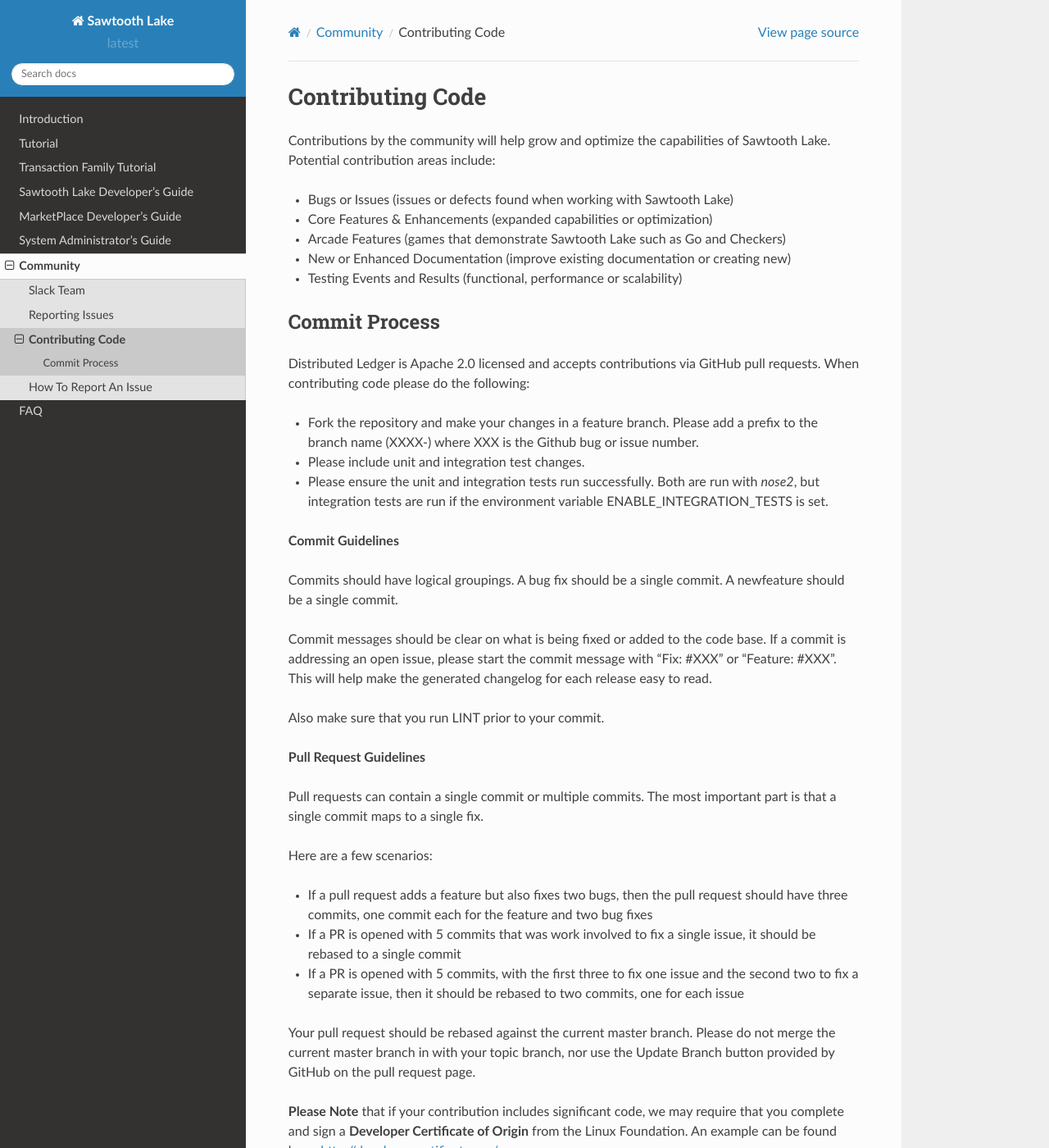
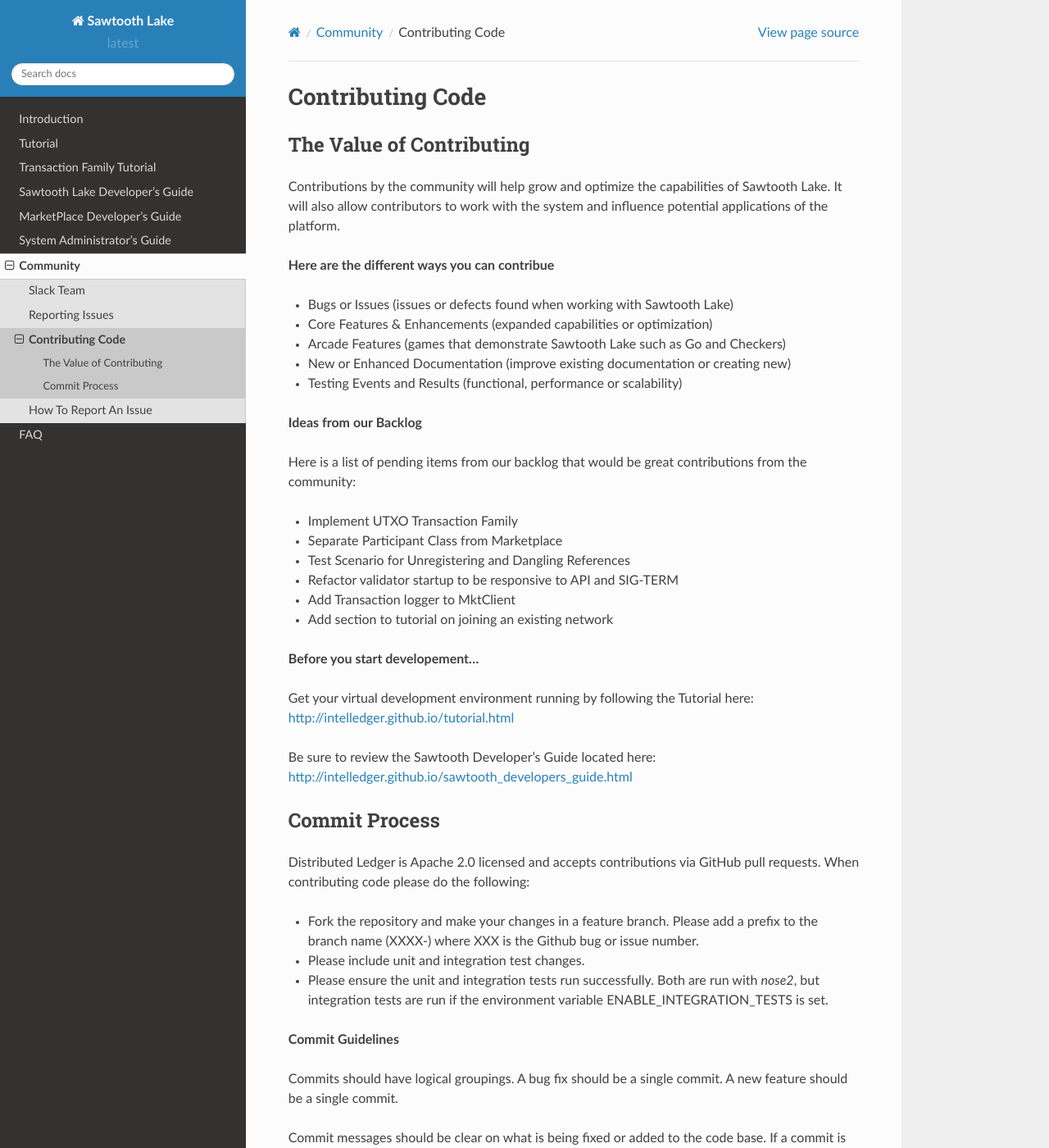
Before and after one commit to hyperledger-archives/sawtooth-core, a Sphinx documentation site: the page built from source/community/contributing.rst, in a window 1280 px wide and 1400 px high. Shown: the whole window at 82% size. Built offline with Sphinx 7.4.7 and the Read the Docs theme 2.0.0, drawn with Linux system fonts in a browser that asks for light colours; pages that are not in the unit, such as notebooks, are missing from menus.

Commit message:
Added contribution ideas

```diff
--- a/source/community/contributing.rst
+++ b/source/community/contributing.rst
@@ -2,14 +2,41 @@
 Contributing Code
 -----------------
 
+=========================
+The Value of Contributing
+=========================
+
 Contributions by the community will help grow and optimize the capabilities of
-Sawtooth Lake.  Potential contribution areas include:
+Sawtooth Lake. It will also allow contributors to work with the system and
+influence potential applications of the platform.
+
+**Here are the different ways you can contribue**
 
 * Bugs or Issues (issues or defects found when working with Sawtooth Lake)
 * Core Features & Enhancements (expanded capabilities or optimization)
 * Arcade Features (games that demonstrate Sawtooth Lake such as Go and Checkers)
 * New or Enhanced Documentation (improve existing documentation or creating new)
 * Testing Events and Results (functional, performance or scalability)
+
+**Ideas from our Backlog**
+
+Here is a list of pending items from our backlog that would be great
+contributions from the community:
+
+* Implement UTXO Transaction Family
+* Separate Participant Class from Marketplace
+* Test Scenario for Unregistering and Dangling References
+* Refactor validator startup to be responsive to API and SIG-TERM
+* Add Transaction logger to MktClient
+* Add section to tutorial on joining an existing network
+
+**Before you start developement...**
+
+Get your virtual development environment running by following the Tutorial here:
+http://intelledger.github.io/tutorial.html
+
+Be sure to review the Sawtooth Developer's Guide located here:
+http://intelledger.github.io/sawtooth_developers_guide.html
 
 ==============
 Commit Process
@@ -28,7 +55,7 @@
 **Commit Guidelines**
 
 Commits should have logical groupings. A bug fix should be a single commit.
-A newfeature should be a single commit.
+A new feature should be a single commit.
 
 Commit messages should be clear on what is being fixed or added to the code
 base. If a commit is addressing an open issue, please start the commit message
```
Also changed, not shown: source/community.rst (line endings or trailing spaces), source/sawtooth_developers_guide.rst (line endings or trailing spaces).
